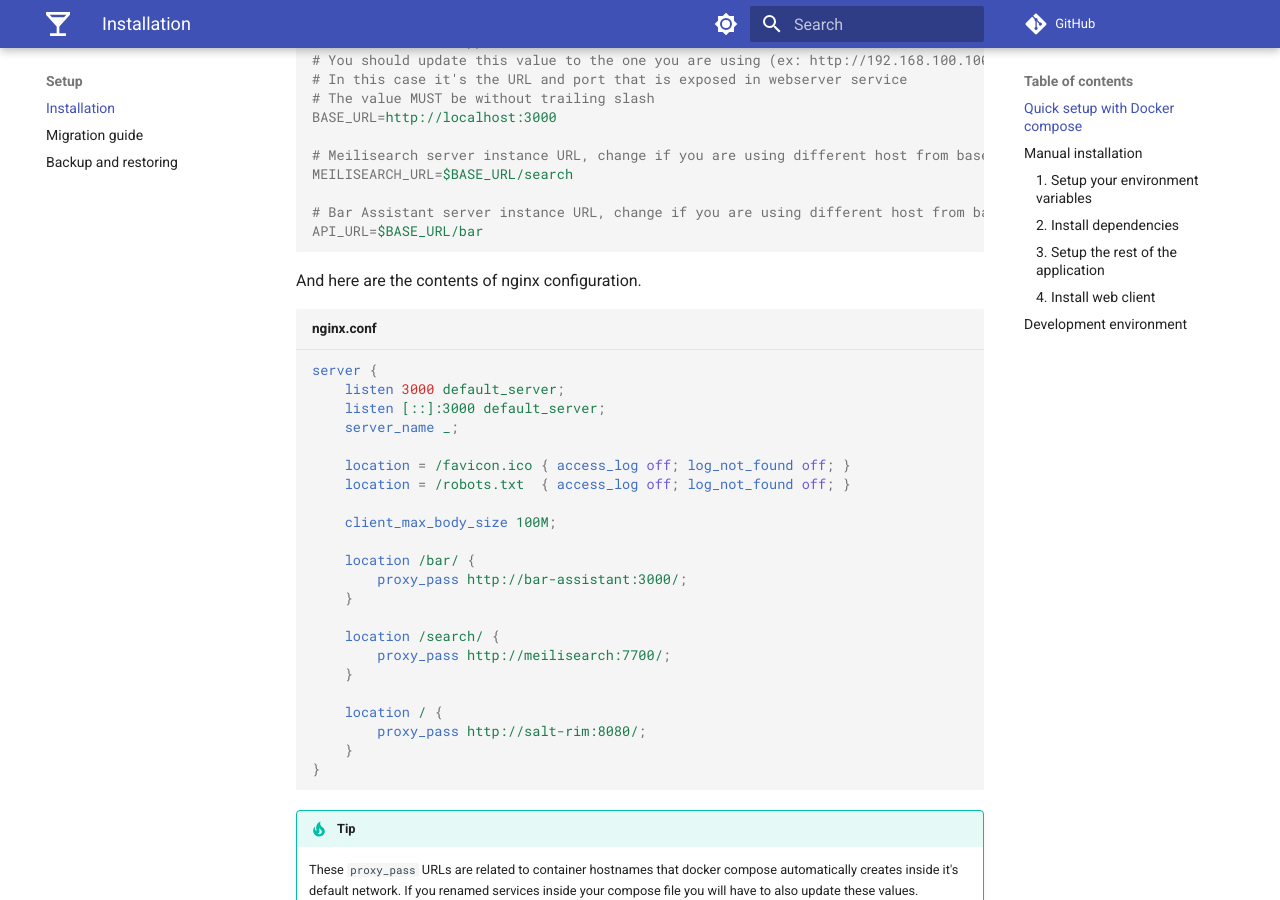
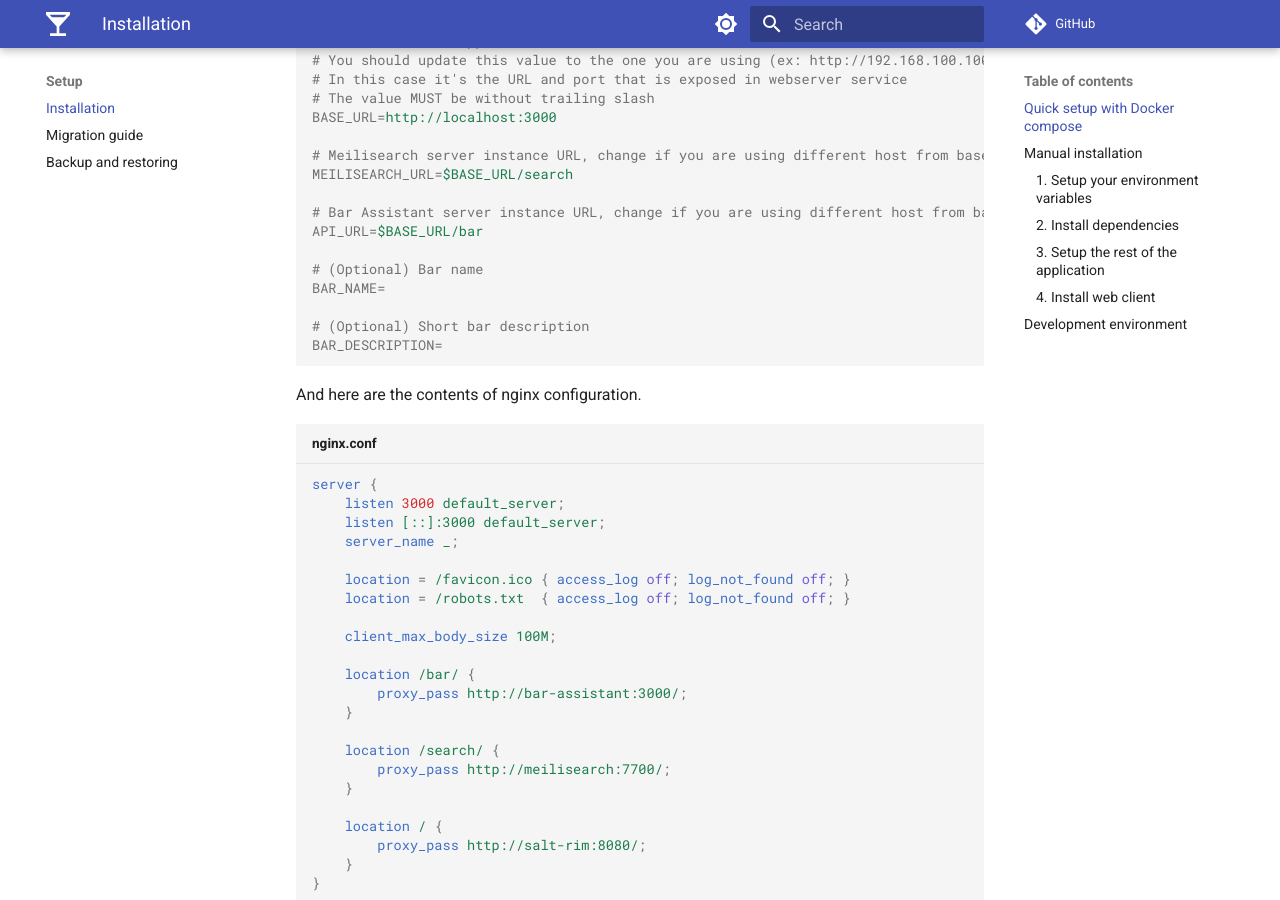
Before and after one commit to bar-assistant/docs, an MkDocs documentation site: the page built from docs/setup/index.md, in a window 1280 px wide and 900 px high, scrolled down 923 px. Built offline with MkDocs 1.6.1 and Material for MkDocs 9.7.7, drawn with Linux system fonts in a browser that asks for light colours; comment, search, counter and statistics services are not loaded; some of the changed text lies outside the part shown.

Commit message:
Update with new vars

````diff
--- a/docs/setup/index.md
+++ b/docs/setup/index.md
@@ -36,6 +36,12 @@
 
 # Bar Assistant server instance URL, change if you are using different host from base url, otherwise leave as default
 API_URL=$BASE_URL/bar
+
+# (Optional) Bar name
+BAR_NAME=
+
+# (Optional) Short bar description
+BAR_DESCRIPTION=
 ```
 
 And here are the contents of nginx configuration.
@@ -114,6 +120,8 @@
     environment:
       - API_URL=$API_URL
       - MEILISEARCH_URL=$MEILISEARCH_URL
+      - BAR_NAME=$BAR_NAME
+      - DESCRIPTION=$BAR_DESCRIPTION
     restart: unless-stopped
 
   webserver:
````
